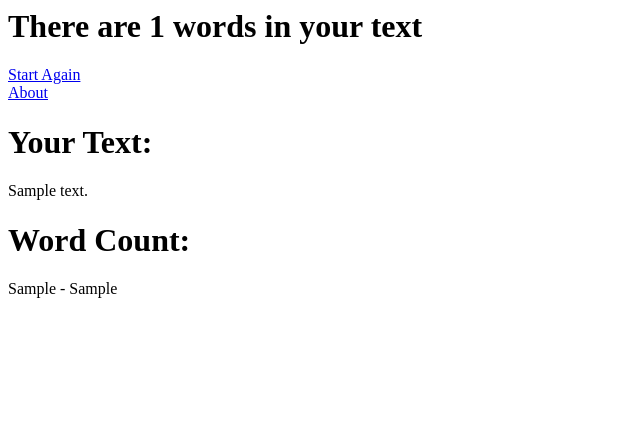
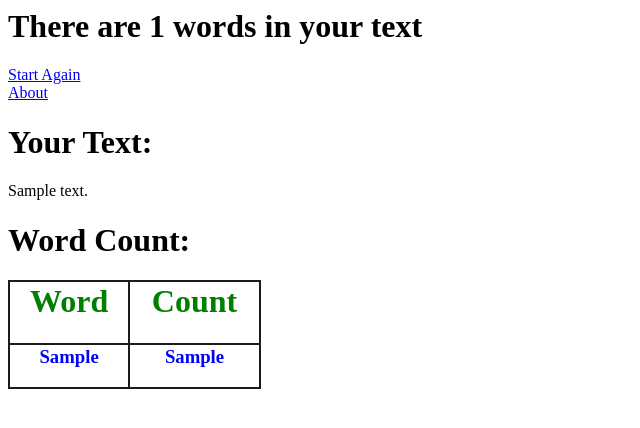
Before and after one commit to abpanchal95/Word-Count-Django, a Django app: template templates/count.html in a window 1280 px wide. Shown: the top 428 px of the page, without its empty margins (0-640 px from the left). Run offline with Django 3.2, Linux system fonts and the light colour scheme; the template is opened without the code that fills it: most values are stand-ins (such as "Sample title", 1, 10 or a date in 2020).

Commit message:
added table

```diff
--- a/templates/count.html
+++ b/templates/count.html
@@ -10,9 +10,27 @@
 
 <h1>Word Count:</h1>
 
-{% for w, c in sorted_words %}
+<style>
+    thead {color: green;}
+    tbody {color: blue;}
+    tfoot {color: red;}
 
-{{ w }} - {{ c }}
-<br />
+    table, th, td {
+      border: 1px solid rgb(27, 27, 27);
+    }
+</style>
 
-{% endfor %}
+<table style="background-color:#FFFFFF;text-align:center;vertical-align:bottom" cellpadding="1" cellspacing="0" width="20%">
+    <thead>
+        <tr>
+            <th><h1>Word</h1></th>
+            <th><h1>Count</h1></th>
+        </tr>
+    </thead>
+    {% for w, c in sorted_words %}
+    <tr>
+        <td><h3>{{ w }}</h3></td>
+        <td><h3>{{ c }}</h3</td>
+    </tr>
+    {% endfor %}
+</table>
```
Also changed, not shown: wordcount/settings.py (line endings or trailing spaces).
